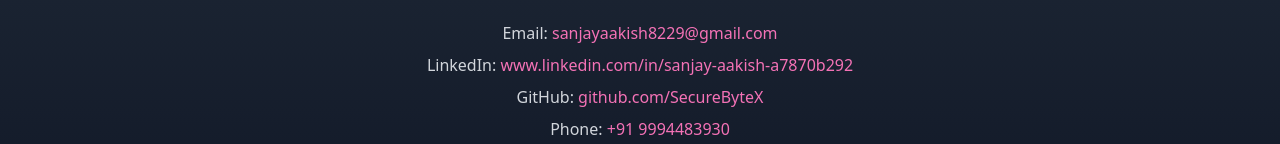
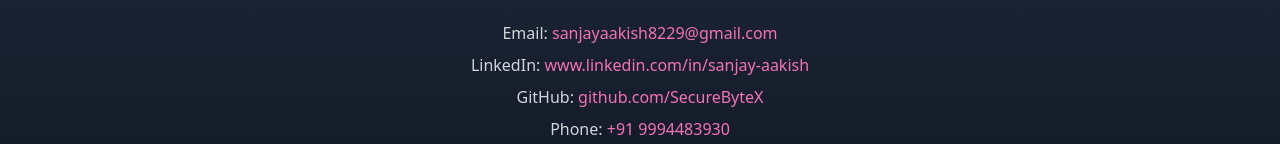
Before and after one commit to SecureByteX/Portfolio, a plain HTML site: page index.html in a window 1280 px wide. Shown: the part 3203-3347 px from the top of the page. Drawn offline with nearby package versions, Linux system fonts and the light colour scheme.

Commit message:
fix : Linkedin URL

```diff
--- a/index.html
+++ b/index.html
@@ -126,7 +126,7 @@
       <h3 class="text-3xl font-bold mb-6">Ping Me for Collaboration</h3>
       <div class="mt-4 space-y-2 text-gray-300">
         <p>Email: <a href="mailto:sanjayaakish8229@gmail.com" class="text-pink-400">sanjayaakish8229@gmail.com</a></p>
-        <p>LinkedIn: <a href="https://linkedin.com/in/sanjay-aakish" class="text-pink-400">www.linkedin.com/in/sanjay-aakish-a7870b292</a></p>
+        <p>LinkedIn: <a href="https://linkedin.com/in/sanjay-aakish" class="text-pink-400">www.linkedin.com/in/sanjay-aakish</a></p>
         <p>GitHub: <a href="https://github.com/SecureByteX" class="text-pink-400">github.com/SecureByteX</a></p>
         <p>Phone: <span class="text-pink-400">+91 9994483930</span></p>
       </div>
```
